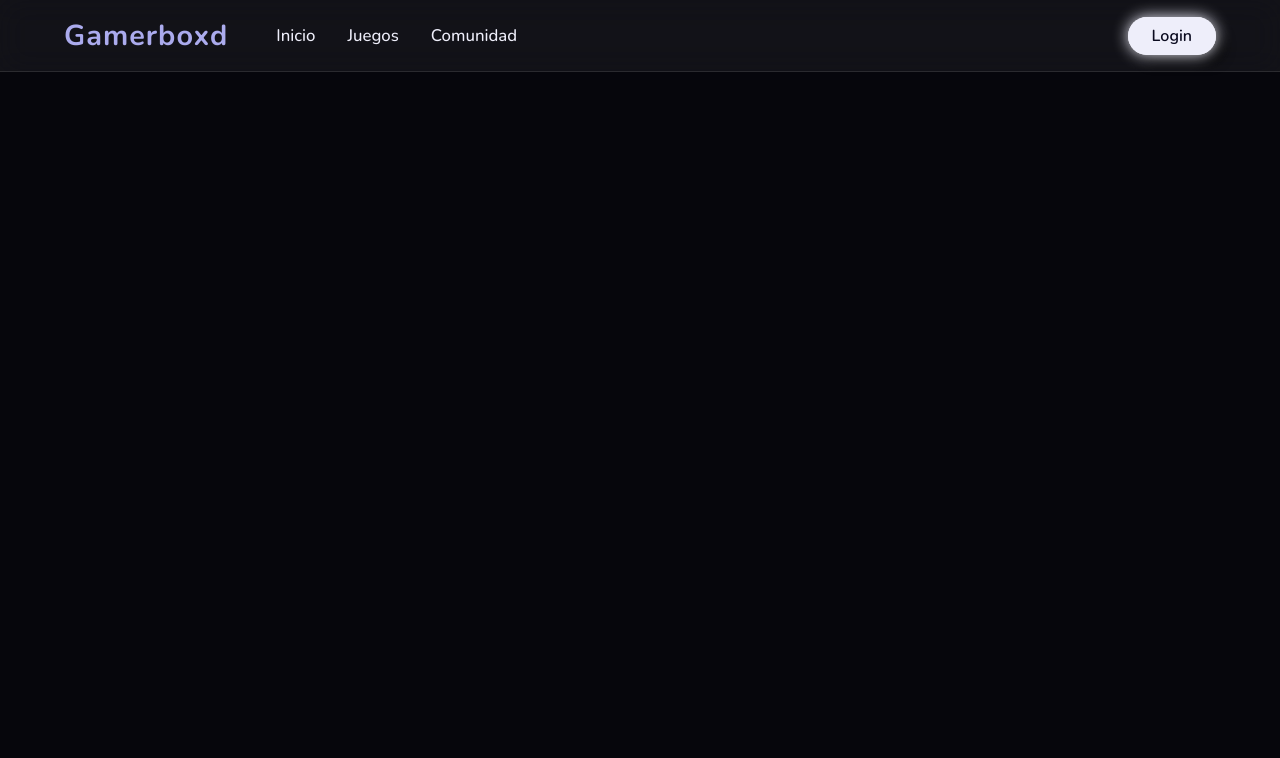
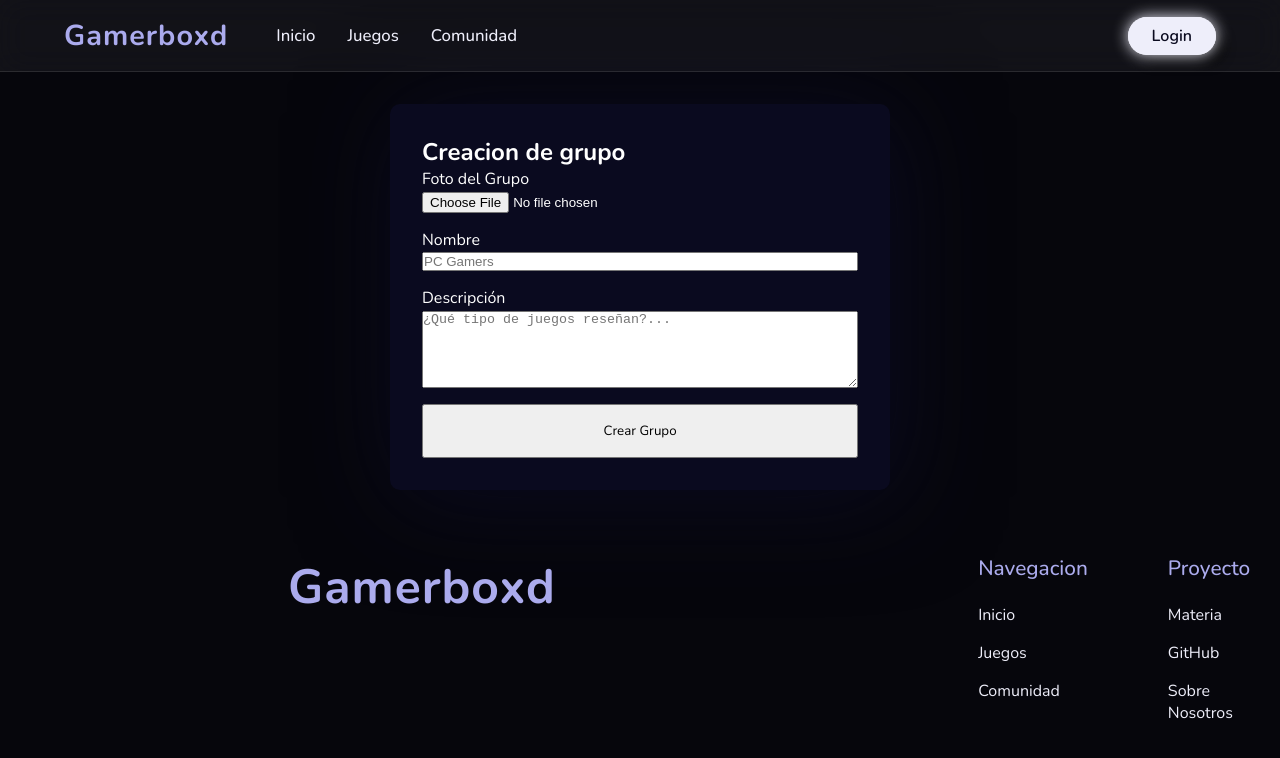
Before and after one commit to juabn/gamerboxd_Java_TP, a React (Vite) app in the folder Frontend/: page /CrearGrupo in a window 1280 px wide. Shown: the top 758 px of the page. Built offline with nearby package versions, Linux system fonts and the light colour scheme.

Commit message:
funcionalidad implementada

```diff
--- a/Frontend/src/App.jsx
+++ b/Frontend/src/App.jsx
@@ -10,6 +10,7 @@ import IngresarToken from './pages/IngresoToken/ingresoToken'
 import Navbar from './components/Navbar/Navbar';
 import LandingPage  from './pages/landingPage/landingPage'
 import Juegos from './pages/Juegos/Juegos'
+import CrearGrupo from './pages/crearGrupo/crearGrupo'
 
 import './styles.css'
 
@@ -39,6 +40,7 @@ function App (){
 		<Route path = "/recuperarpassword" element = {<Recuperarpassword/>} />
 		<Route path = "/ingresarnuevapassword" element = {<IngresoNuevacontrasenia/>} />
 		<Route path = "/Juegos" element = {<Juegos/>} />
+		<Route path = "/CrearGrupo" element = {<CrearGrupo/>}/>
 
 		</Routes>
 
--- a/Frontend/src/components/Navbar/Navbar.jsx
+++ b/Frontend/src/components/Navbar/Navbar.jsx
@@ -25,7 +25,7 @@ export default function Navbar({autenticado}) {
 					<Link to="Juegos">Juegos</Link>
 				</li>
 				<li>
-					<Link to="/">Comunidad</Link>
+					<Link to="/CrearGrupo">Comunidad</Link>
 				</li>
 			</ul>
 			</div>
--- /dev/null
+++ b/Frontend/src/pages/crearGrupo/crearGrupo.css
@@ -0,0 +1,28 @@
+.form-container {
+  max-width: 500px;
+  margin: 2rem auto;
+  padding: 2rem;
+  border-radius:10px;
+  background-color: var(--color1);
+  box-shadow: 8px 8px 100px var(--color1);
+  color: #fff;
+  display:flex;
+  flex-direction:column;
+}
+
+.gaming-form{
+	flex-direction:column;
+	display:flex;
+	gap:1rem;
+}
+
+.input-group{
+	display:flex;
+	flex-direction:column;
+	gap:.1rem
+}
+
+.submit-btn{
+	font-family:inherit;
+	padding:1rem;
+}
--- a/Frontend/src/pages/crearGrupo/crearGrupo.jsx
+++ b/Frontend/src/pages/crearGrupo/crearGrupo.jsx
@@ -0,0 +1,99 @@
+import { useState } from 'react';
+import './crearGrupo.css'
+import '../../styles.css'
+import FooterC from '../../components/Footer/Footer'
+
+export default function CrearGrupo(){
+	const [formData, setFormData] = useState({
+	    nombre: '',
+	    descripcion: ''
+	  });
+
+	  const handleChange = (e) => {
+	    const { name, value } = e.target;
+	    setFormData({
+	      ...formData,
+	      [name]: value
+	    });
+	  };
+
+	  const handleSubmit = async (e) => {
+	    e.preventDefault();
+
+	    try {
+	      const response = await fetch('http://localhost:8081/creargrupo', {
+	        method: 'POST',
+	        headers: {
+	          'Content-Type': 'application/json',
+	        },
+	        body: JSON.stringify({
+	          nombre: formData.nombre,
+	          descripcion: formData.descripcion
+	        }),
+	      });
+
+	      if (response.ok) {
+	        alert('grupo insertado');
+	        setFormData({ nombre: '', descripcion: '' }); // Resetea el form
+	      } else {
+	        alert('Error en el servidor al intentar crear el grupo.');
+	      }
+	    } catch (error) {
+	      console.error('Fallo en la comunicación con el backend', error);
+	    }
+	  };
+
+
+	  return (
+		<section className="body">
+		    <div className="form-container">
+		      <h2 className="form-title">Creacion de grupo</h2>
+
+		      <form onSubmit={handleSubmit} className="gaming-form">
+		        <div className="input-group">
+		          <label htmlFor="foto">Foto del Grupo</label>
+		          <input
+		            type="file"
+		            id="foto"
+		            name="foto"
+		            accept="image/png, image/jpeg"
+		            onChange={handleChange}
+		            className="file-input"
+		          />
+		        </div>
+
+		        <div className="input-group">
+		          <label htmlFor="nombre">Nombre</label>
+		          <input
+		            type="text"
+		            id="nombre"
+		            name="nombre"
+		            placeholder="PC Gamers"
+		            value={formData.nombre}
+		            onChange={handleChange}
+		            required
+		          />
+		        </div>
+
+		        <div className="input-group">
+		          <label htmlFor="descripcion">Descripción</label>
+		          <textarea
+		            id="descripcion"
+		            name="descripcion"
+		            rows="5"
+		            placeholder="¿Qué tipo de juegos reseñan?..."
+		            value={formData.descripcion}
+		            onChange={handleChange}
+		            required
+		          />
+		        </div>
+
+		        <button type="submit" className="submit-btn">Crear Grupo</button>
+		      </form>
+		    </div>
+			<FooterC/>
+		</section>
+
+
+	  );
+	};
```
Also changed, not shown: 2 other files (tests, documents, lock files or other folders).
